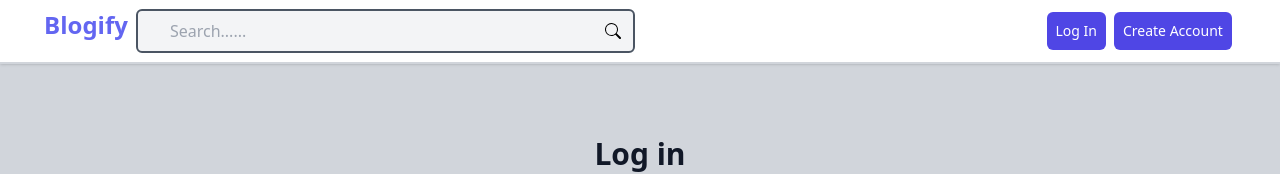
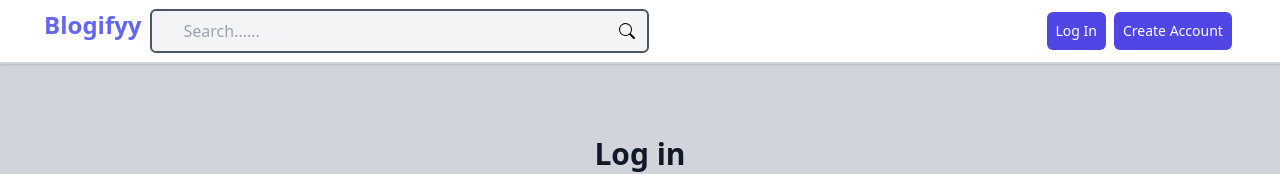
Before and after one commit to chege4179/myblogapp, a Next.js app: page /account/login in a window 1280 px wide. Shown: the top 174 px of the page. Built offline with nearby package versions, Linux system fonts and the light colour scheme.

Commit message:
New Commit

```diff
--- a/components/Header.js
+++ b/components/Header.js
@@ -35,7 +35,7 @@ const Header = () => {
             <div className='max-w-screen-xl w-screen flex items-center justify-center'>
                 <div className='flex w-4/5 sm:w-3/5'>
                     <Link href='/' passHref>
-                        <h1 className='text-indigo-500 text-center font-bold text-2xl hover:cursor-pointer hover:text-blue-700'>Blogify</h1>
+                        <h1 className='text-indigo-500 text-center font-bold text-2xl hover:cursor-pointer hover:text-blue-700'>Blogifyy</h1>
                     </Link>
                     <div className={`${router.pathname ==='/post/new' && 'hidden'} bg-gray-100 p-1 border-2 border-solid border-gray-600 rounded-md w-1/2 mx-2 flex sm:hidden md:w-80`}>
                         <input
```
Also changed, not shown: 1 other file (tests, documents, lock files or other folders).
